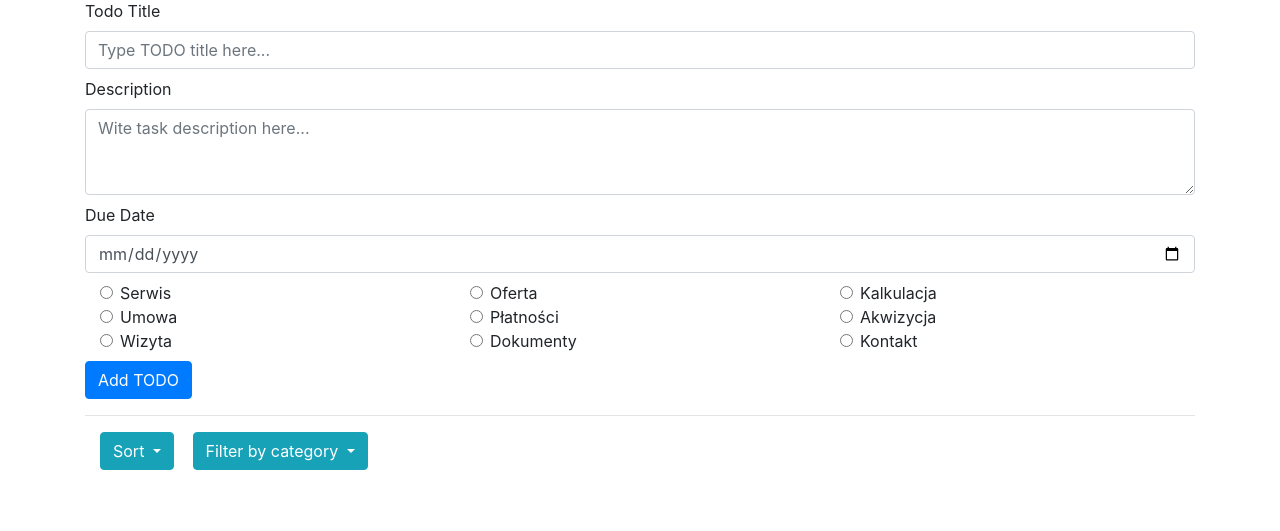
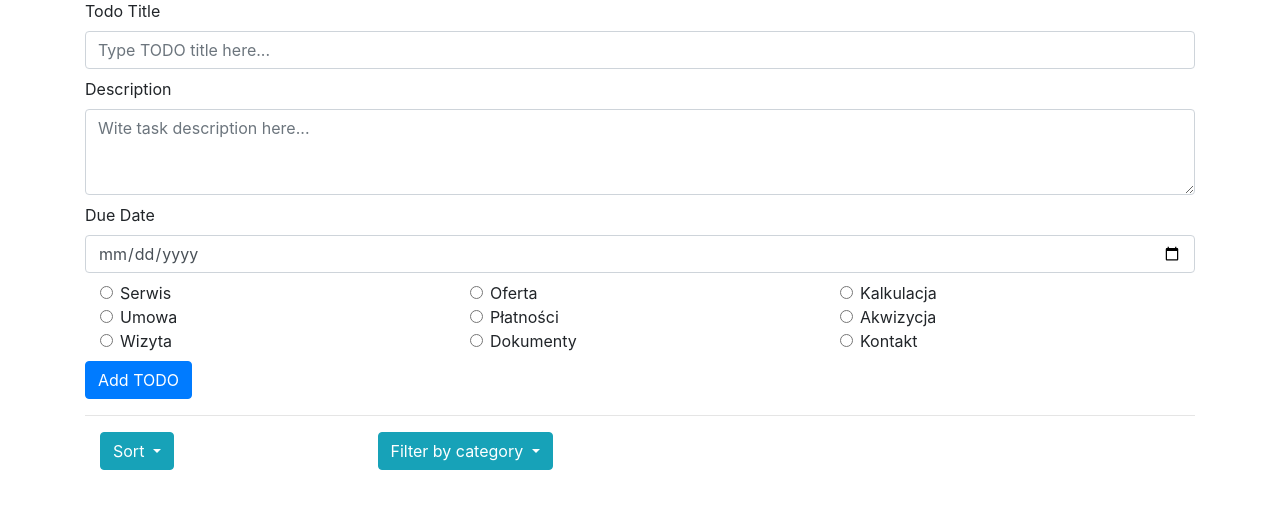
Before and after one commit to michaltyczynski1993/CustomersTaskSystem, a Flask app: template templates/todo.html in a window 1280 px wide. Shown: the part 98-629 px from the top of the page. Run offline with Flask 2, Linux system fonts and the light colour scheme; the template is opened without the code that fills it, so the values that code supplies are empty; parts of the project's set-up code (start-up, migrations or seed data) failed here and were passed over.

Commit message:
changed sorting and filter buttons spacing

```diff
--- a/app.py
+++ b/app.py
@@ -8,6 +8,7 @@ import os
 
 app = Flask(__name__)
 auth = HTTPBasicAuth()
+# app.config['SQLALCHEMY_DATABASE_URI'] = 'postgresql://postgres:Lolek1200!@localHost:5432/todo'
 app.config['SQLALCHEMY_DATABASE_URI'] = os.environ.get('DATABASE_URL').replace("://", "ql://", 1)
 app.config['SECRET_KEY'] = os.environ.get('SECRET_KEY')
 app.config['SQLALCHEMY_TRACK_MODIFICATIONS'] = False
--- a/templates/todo.html
+++ b/templates/todo.html
@@ -106,7 +106,7 @@
     <hr>
     <div class="container">
       <div class="row justify-content-start">
-        <div class="col-1">
+        <div class="col-3">
 
           <div class="dropdown">
             <button class="btn btn-info dropdown-toggle" type="button" id="dropdownmenu" data-toggle="dropdown"
@@ -126,7 +126,7 @@
 
         </div>
 
-        <div class="col-1">
+        <div class="col-3">
 
           <div class="dropdown">
             <button class="btn btn-info dropdown-toggle" type="button" id="dropdownmenu" data-toggle="dropdown"
```
